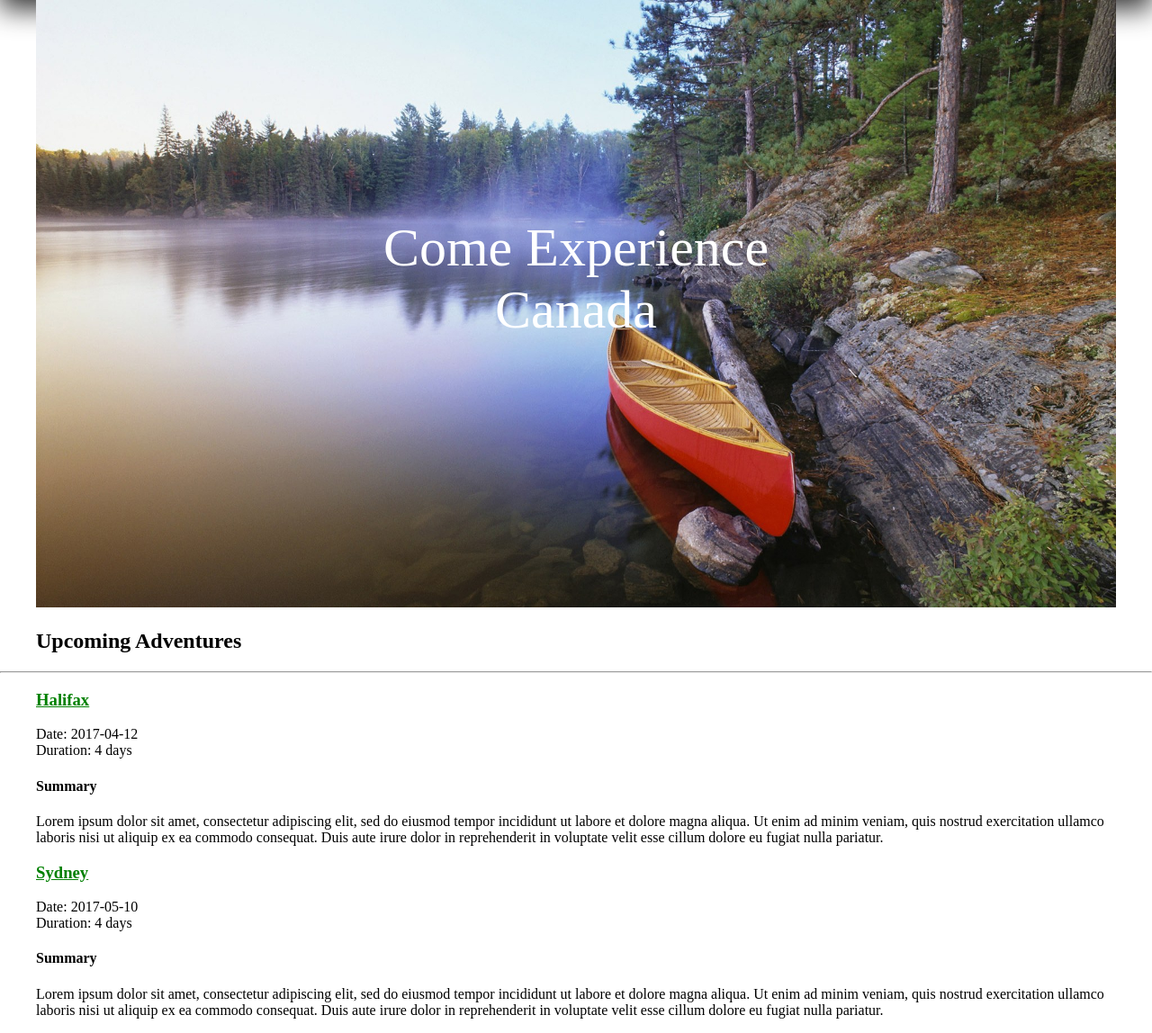
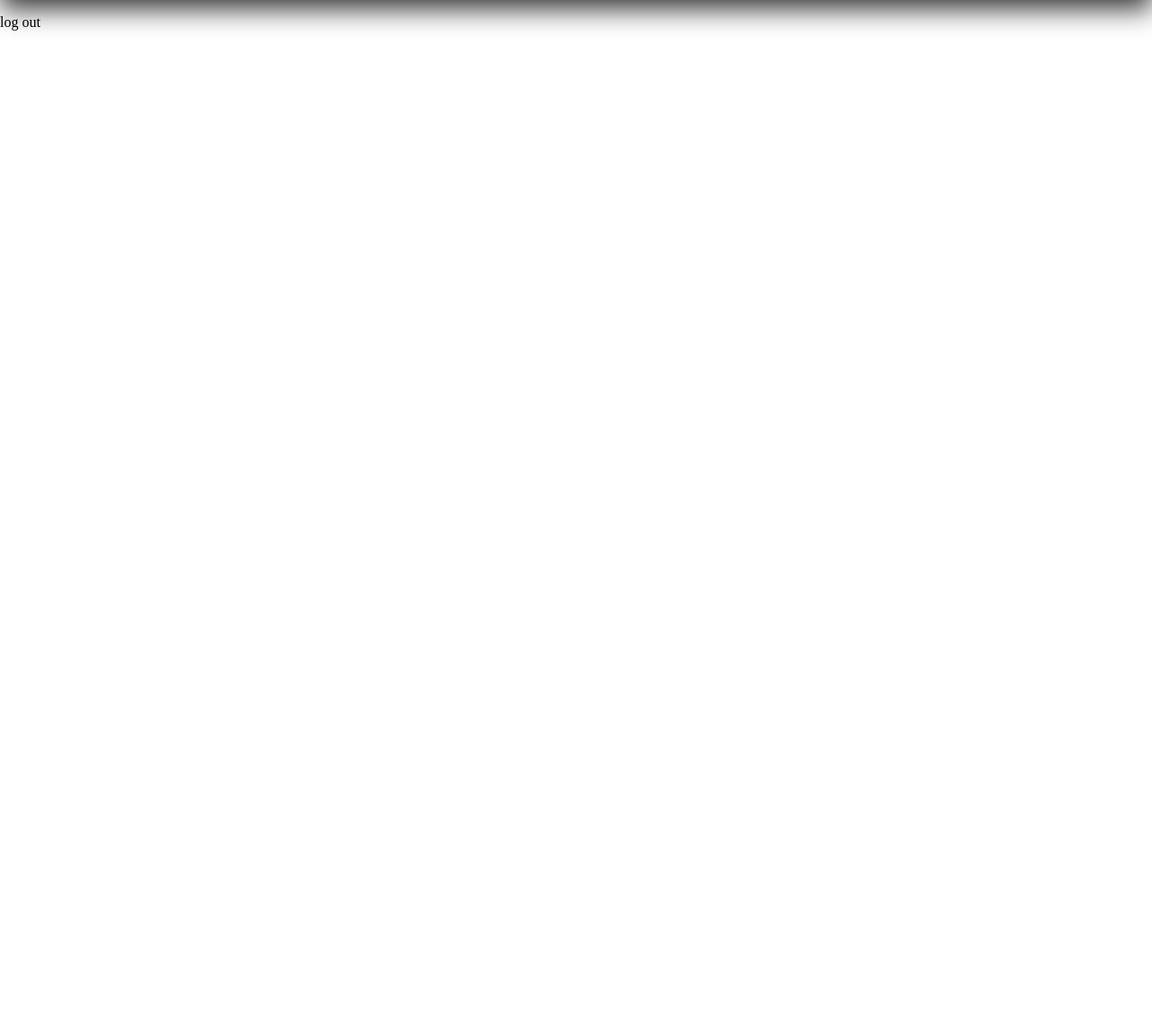
Before and after one commit to Neyteari/Halifax-Canoe-and-Kayak, a PHP site: page /support/index.php in a window 1280 px wide. Shown: the part 90-1238 px from the top of the page at 90% size. After the commit the page ends 124 px from the top, so only its background shows below. Run offline with PHP 8.4, Linux system fonts and the light colour scheme.

```diff
--- a/support/header.php
+++ b/support/header.php
@@ -19,29 +19,5 @@
             </ul>
         </nav>
         <div class="title"><h1>Halifax Canoe and Kayak</h1></div>
-        </header>
     </header>
-    <div class="head_image">
-        <img src="../images/canoe.jpg" alt="Come experience Canada">
-        <div class="centered">Come Experience<br/>Canada</div>
-    </div>
-    <div>
-        <h2>Upcoming Adventures</h2>
-    </div>
-    <hr/>
-    <div>
-        <h3><a href="">Halifax</a></h3>
-        <p>Date: 2017-04-12<br/>Duration: 4 days</p>
-
-        <h4>Summary</h4>
-        <p>
-            Lorem ipsum dolor sit amet, consectetur adipiscing elit, sed do eiusmod tempor incididunt ut labore et dolore magna aliqua. Ut enim ad minim veniam, quis nostrud exercitation ullamco laboris nisi ut aliquip ex ea commodo consequat. Duis aute irure dolor in reprehenderit in voluptate velit esse cillum dolore eu fugiat nulla pariatur.
-        </p>
-        <h3><a href="">Sydney</a></h3>
-        <p>Date: 2017-05-10<br/>Duration: 4 days</p>
-
-        <h4>Summary</h4>
-        <p>
-            Lorem ipsum dolor sit amet, consectetur adipiscing elit, sed do eiusmod tempor incididunt ut labore et dolore magna aliqua. Ut enim ad minim veniam, quis nostrud exercitation ullamco laboris nisi ut aliquip ex ea commodo consequat. Duis aute irure dolor in reprehenderit in voluptate velit esse cillum dolore eu fugiat nulla pariatur.
-        </p>
-    </div>
+<p>log out</p>
```
